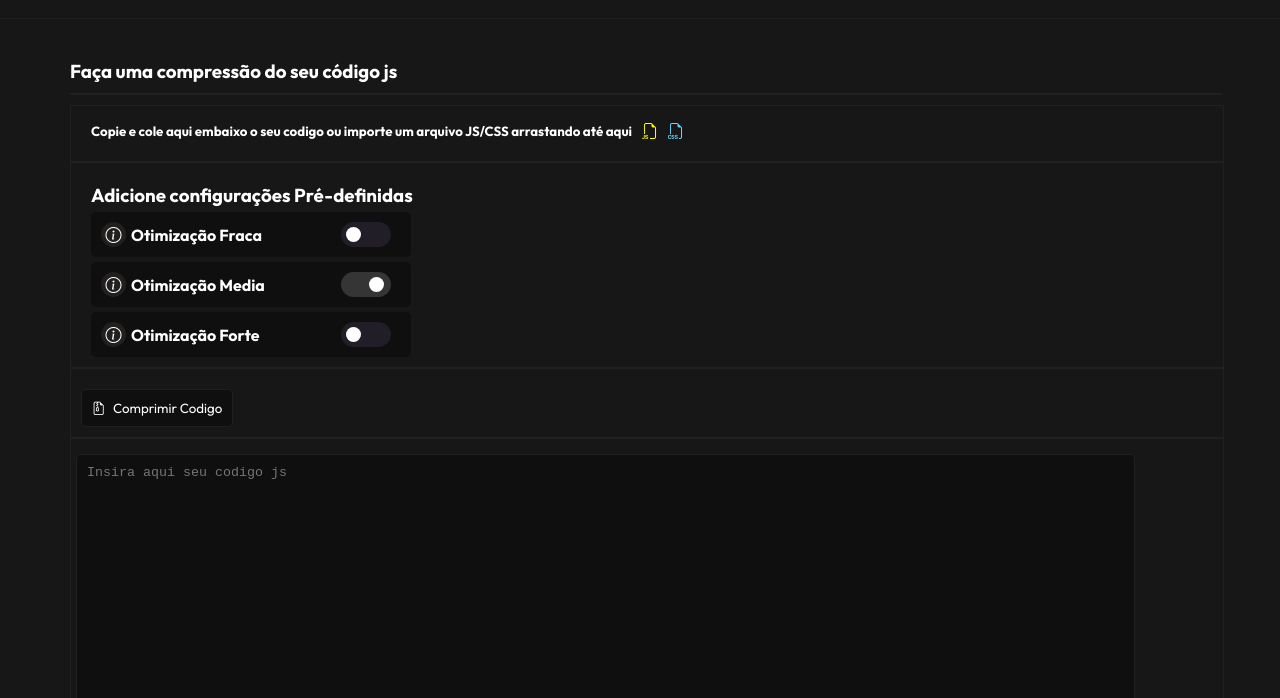
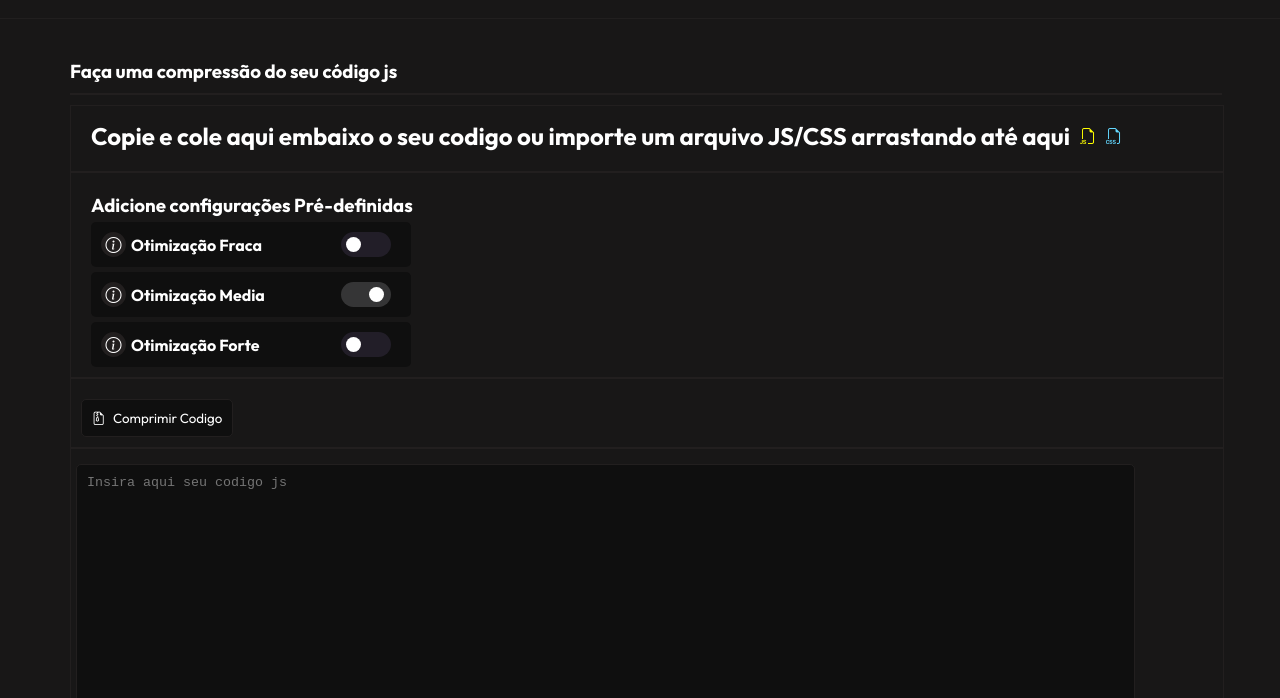
Before and after one commit to xtei/MXCompress, a website: page index.html in a window 1280 px wide. Shown: the part 102-800 px from the top of the page. Drawn offline with nearby package versions, Linux system fonts and the light colour scheme.

Commit message:
Update index.html

```diff
--- a/index.html
+++ b/index.html
@@ -2,7 +2,8 @@
 <html lang="pt-BR">
   <head>
     <meta charset="UTF-8" />
-    <meta name="viewport" content="width=device-width, initial-scale=1.0" />
+    <meta name="viewport" content="width=device-width, initial-scale=1.2" />
+    <meta name="description" content="O Mix Compressor é uma ferramenta poderosa e fácil de usar que ajuda os desenvolvedores a otimizar seus códigos CSS e JavaScript. Isso resulta em um carregamento mais rápido e desempenho mais rápido das páginas web.">
     <title>MX Compress</title>
 
     <link rel="stylesheet" href="../src/css/index.css" />
@@ -92,10 +93,10 @@
           <div class="header-input-area">
             <div class="options-header-input-area file-upload">
               <div class="upload-label">
-                <h5>
+                <h2>
                   Copie e cole aqui embaixo o seu codigo ou importe um arquivo
                   JS/CSS arrastando até aqui
-                </h5>
+                </h2>
                 <i class="bi bi-filetype-js"></i>
                 <i class="bi bi-filetype-css"></i>
               </div>
```
